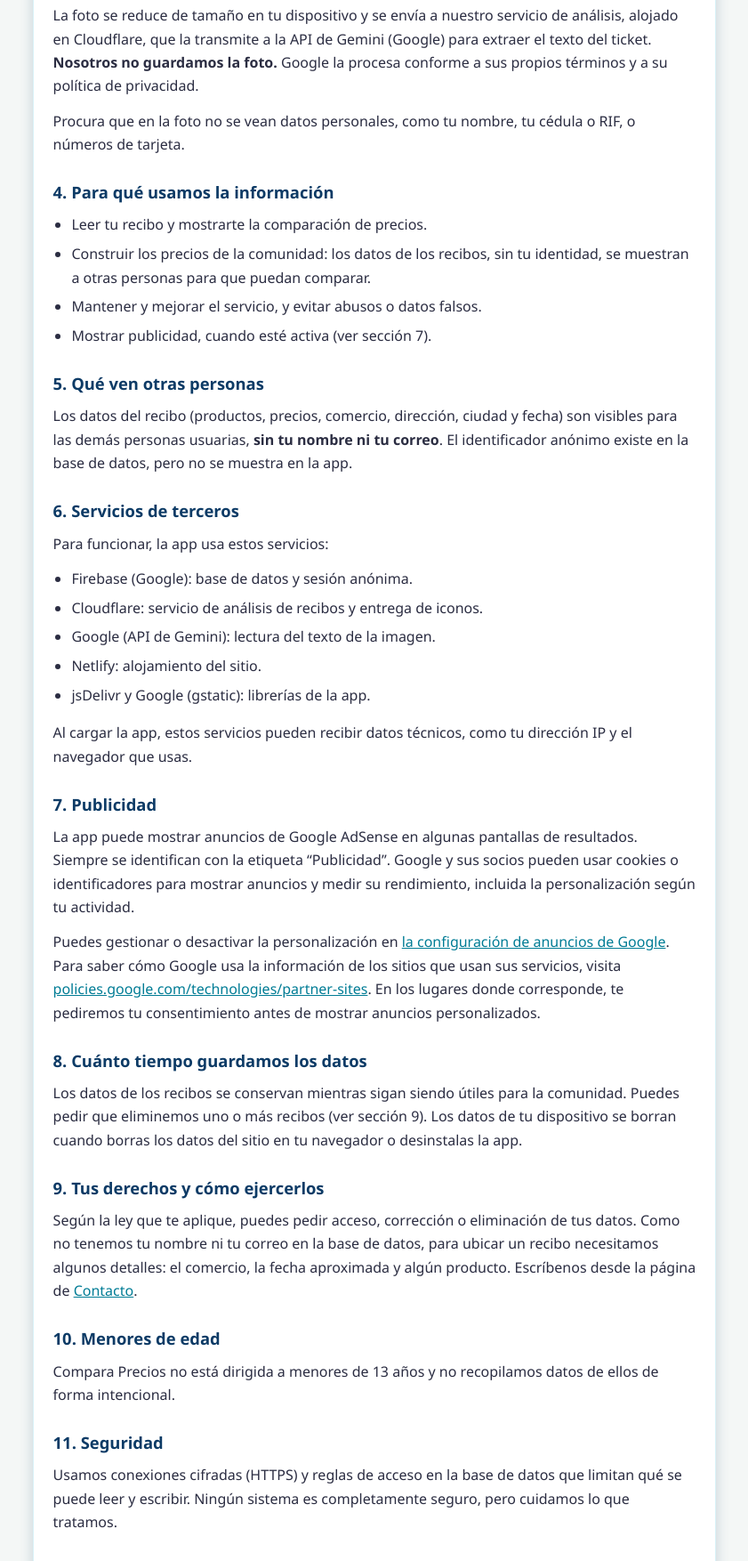
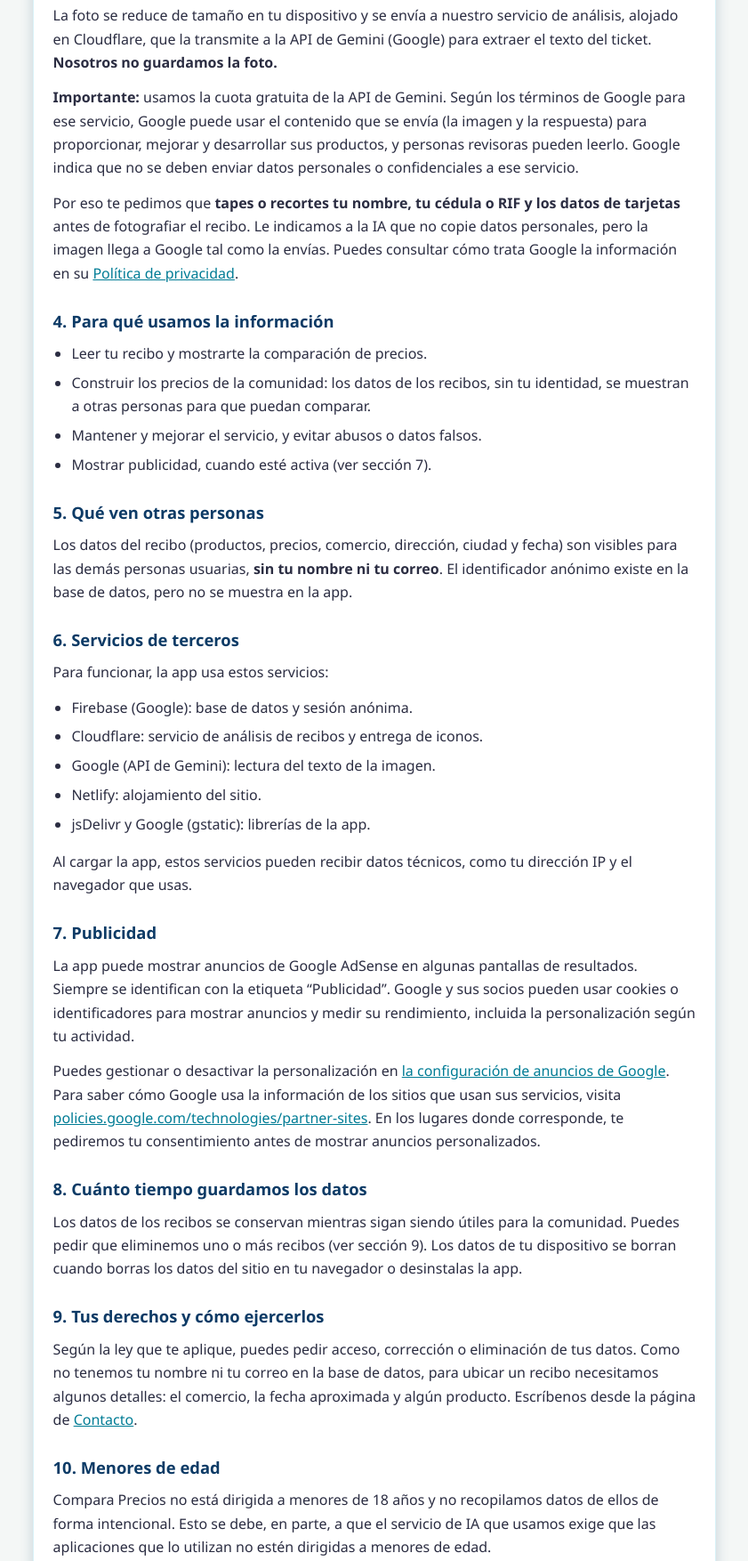
Before and after one commit to vitico222/compara-precios, a plain HTML site: page privacidad.html in a window 1280 px wide. Shown: the part 779-2533 px from the top of the page at 89% size, without its empty margins (219-1060 px from the left). Drawn offline with Linux system fonts and the light colour scheme.

Commit message:
actualizo reglas terminos  privacidad

```diff
--- a/privacidad.html
+++ b/privacidad.html
@@ -41,9 +41,12 @@
         <!--
           REVISAR ANTES DE PUBLICAR (esto no se ve en la página):
           1. Verifica que lo que dice aquí coincida con lo que la app hace de verdad.
-          2. Lee los términos vigentes de la API de Gemini: según el plan que uses, Google
-             puede tratar las imágenes de forma distinta (por ejemplo, para mejorar sus
-             productos). Si es así, ajusta la sección 3.
+          2. La sección 3 describe el uso de la cuota GRATUITA de la API de Gemini (según los
+             términos que Google tenía publicados en octubre de 2025: Google puede usar el
+             contenido para mejorar sus productos y personas revisoras pueden leerlo). Si más
+             adelante activas la facturación (plan de pago), reescribe esa sección: en el plan de
+             pago Google no usa el contenido para mejorar sus productos. Vuelve a leer los
+             términos actuales en https://ai.google.dev/gemini-api/terms antes de publicar.
           3. Confirma que las reglas de Firestore estén publicadas (sección 11).
           4. Si no usas AdSense, puedes quitar la sección 7.
         -->
@@ -98,12 +101,31 @@
           La foto se reduce de tamaño en tu dispositivo y se envía a nuestro
           servicio de análisis, alojado en Cloudflare, que la transmite a la API
           de Gemini (Google) para extraer el texto del ticket.
-          <strong>Nosotros no guardamos la foto.</strong> Google la procesa
-          conforme a sus propios términos y a su política de privacidad.
+          <strong>Nosotros no guardamos la foto.</strong>
         </p>
         <p>
-          Procura que en la foto no se vean datos personales, como tu nombre, tu
-          cédula o RIF, o números de tarjeta.
+          <strong>Importante:</strong> usamos la cuota gratuita de la API de
+          Gemini. Según los términos de Google para ese servicio, Google puede
+          usar el contenido que se envía (la imagen y la respuesta) para
+          proporcionar, mejorar y desarrollar sus productos, y personas
+          revisoras pueden leerlo. Google indica que no se deben enviar datos
+          personales o confidenciales a ese servicio.
+        </p>
+        <p>
+          Por eso te pedimos que
+          <strong
+            >tapes o recortes tu nombre, tu cédula o RIF y los datos de
+            tarjetas</strong
+          >
+          antes de fotografiar el recibo. Le indicamos a la IA que no copie
+          datos personales, pero la imagen llega a Google tal como la envías.
+          Puedes consultar cómo trata Google la información en su
+          <a
+            href="https://policies.google.com/privacy"
+            target="_blank"
+            rel="noopener noreferrer"
+            >Política de privacidad</a
+          >.
         </p>
 
         <h2>4. Para qué usamos la información</h2>
@@ -188,8 +210,10 @@
 
         <h2>10. Menores de edad</h2>
         <p>
-          Compara Precios no está dirigida a menores de 13 años y no recopilamos
-          datos de ellos de forma intencional.
+          Compara Precios no está dirigida a menores de 18 años y no recopilamos
+          datos de ellos de forma intencional. Esto se debe, en parte, a que el
+          servicio de IA que usamos exige que las aplicaciones que lo utilizan
+          no estén dirigidas a menores de edad.
         </p>
 
         <h2>11. Seguridad</h2>
--- a/styles.css
+++ b/styles.css
@@ -1804,3 +1804,18 @@ a.logo-container {
   font-size: 0.7rem;
   color: var(--text-muted);
 }
+
+.scan-privacy {
+  margin-bottom: 1rem;
+  padding: 0.65rem 0.85rem;
+  border-radius: 0.8rem;
+  background: #eaf8fb;
+  color: var(--primary-blue);
+  font-size: 0.82rem;
+  line-height: 1.4;
+}
+
+.scan-privacy i {
+  margin-right: 0.3rem;
+  color: var(--accent-text);
+}
```
Also changed, not shown: index.html (+7 -0 lines), terminos.html (+7 -4 lines).
